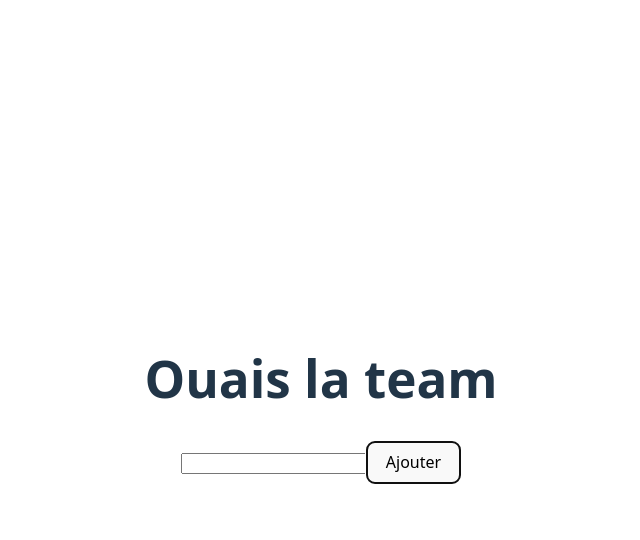
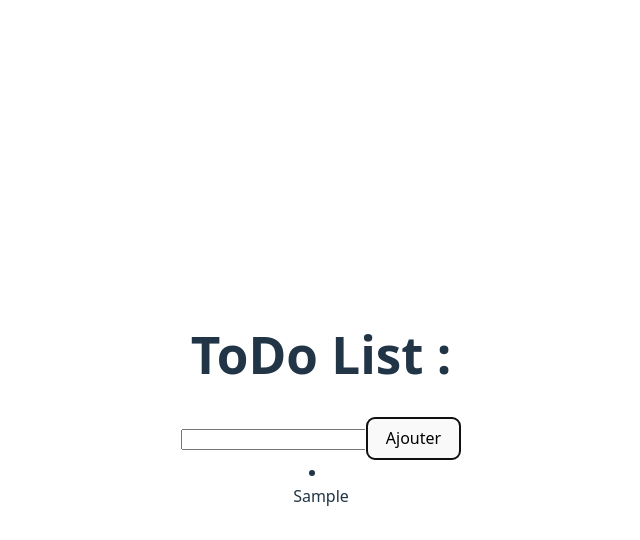
Before and after one commit to G-Hostin/ToDoList, a React (Vite) app: page / in a window 1280 px wide. Both pictures are taken after typing "Sample" into the empty fields and a click on the button "Ajouter". Shown: the top 540 px of the page, without its empty margins (319-959 px from the left). Built offline with nearby package versions, Linux system fonts and the light colour scheme.

Commit message:
Add ToDoList component to display tasks added via ToDoForm

```diff
--- a/src/App.jsx
+++ b/src/App.jsx
@@ -1,6 +1,7 @@
 import { useState } from "react";
 import "./styles/App.css";
 import ToDoForm from "./components/ToDoForm";
+import ToDoItem from "./components/ToDoItem";
 
 function App() {
   const [todo, setTodo] = useState([]);
@@ -16,8 +17,15 @@ function App() {
 
   return (
     <div>
-      <h1>Ouais la team</h1>
+      <h1>ToDo List :</h1>
       <ToDoForm onAdd={addTodo} />
+      {todo.map((todo) => {
+        return (
+          <li key={todo.id}>
+            <ToDoItem todo={todo.text} />
+          </li>
+        );
+      })}
     </div>
   );
 }
--- a/src/components/ToDoItem.jsx
+++ b/src/components/ToDoItem.jsx
@@ -0,0 +1,8 @@
+function ToDoItem({ todo }) {
+  return (
+    <div>
+      <span>{todo}</span>
+    </div>
+  );
+}
+export default ToDoItem;
```
